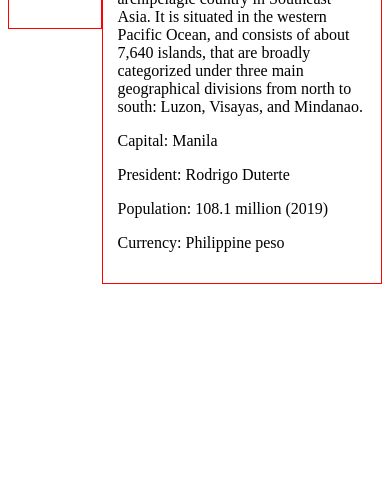
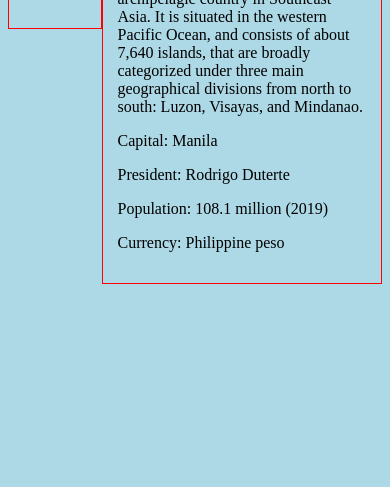
Before and after one commit to goatling1/Day8, a plain HTML site: page index.html in a window 390 px wide. Shown: the part 357-844 px from the top of the page. Drawn offline with Linux system fonts and the light colour scheme.

Commit message:
Update cssjosh.css

```diff
--- a/cssjosh.css
+++ b/cssjosh.css
@@ -20,6 +20,11 @@
     border: 1px solid red;
   }
 
+  body {
+    background-color: lightgreen;
+  }
+
+
   .col-1 {width: 8.33%;}
   .col-2 {width: 16.66%;}
   .col-3 {width: 25%;}
@@ -32,3 +37,11 @@
   .col-10 {width: 83.33%;}
   .col-11 {width: 91.66%;}
   .col-12 {width: 100%;}
+
+
+
+  @media only screen and (max-width: 600px) {
+    body {
+      background-color: lightblue;
+    }
+  }
```
